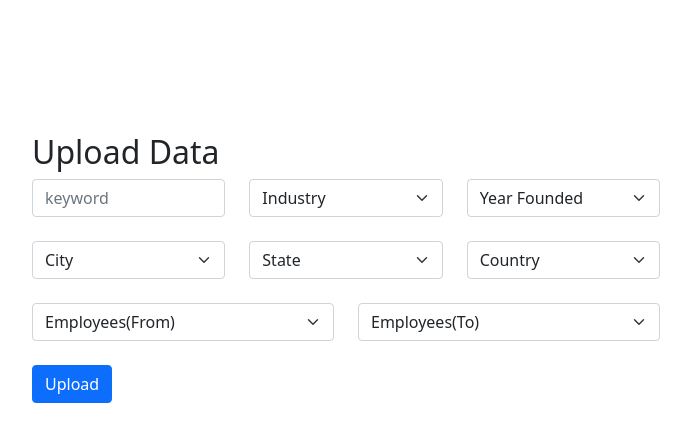
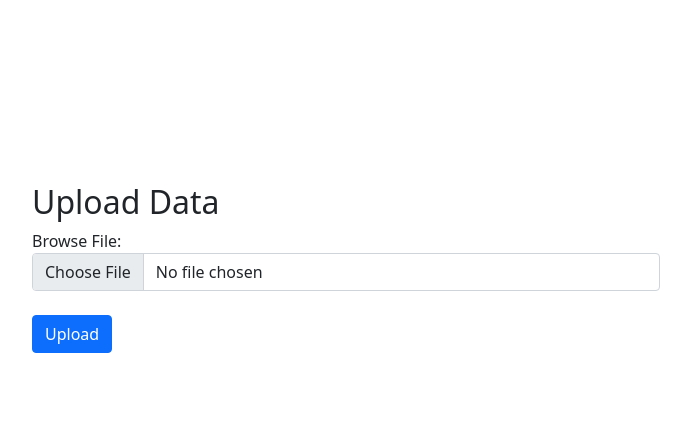
Before and after one commit to sush251997/webapp_django, a Django app: page /buildQuery in a window 1280 px wide; the page is wider, and only the part inside the window is pictured. Shown: the part 80-522 px from the top of that part, without its empty margins (294-985 px from the left). Run offline with Django 4.2, Linux system fonts and the light colour scheme; the visitor is signed in with stand-in values (Sample User, id 1); data that the repository does not hold is empty; some libraries are stand-ins or nearby versions.

Commit message:
Update build_query.html

```diff
--- a/app/templates/build_query.html
+++ b/app/templates/build_query.html
@@ -11,6 +11,12 @@
     <style>
         #loginform {
             height: 70vh;
+        }
+
+        #navs {
+            height: 10vh;
+            display: flex;
+            align-items: center;
         }
     </style>
 </head>
@@ -46,79 +52,12 @@
     <div class="row align-items-center" id="loginform">
         <div class="mx-auto col-10 col-md-8 col-lg-6">
             <h2>Upload Data</h2>
-            <form class="form-example" action="/buildQuery" method="post">
+            <form class="form-example" action="/userIndex" method="post" enctype="multipart/form-data">
                 {% csrf_token %}
-
-                <div class="row">
-                    <div class="col">
-                        <input type="text" class="form-control" name="keywords" placeholder="keyword" required>
-                    </div>
-                    <div class="col">
-                        <select class="form-select" aria-label="Default select example" name="industry" required>
-                            <option value="">Industry</option>
-                            {% for i in industry %}
-                            <option value="{{i}}" style="color: black;">{{i}}</option>
-                            {% endfor %}
-                        </select>
-                    </div>
-                    <div class="col">
-                        <select class="form-select" aria-label="Default select example" name="foundedYear" required>
-                            <option value="">Year Founded</option>
-                            {% for i in cmp_year_founded %}
-                            <option value="{{i}}" style="color: black;">{{i}}</option>
-                            {% endfor %}
-                        </select>
-                    </div>
+                <div class="form-group">
+                    <label for="userfiles">Browse File:</label>
+                    <input type="file" class="form-control userfiles" name="cmpFile" required>
                 </div>
-                <br>
-
-                <div class="row">
-                    <div class="col">
-                        <select class="form-select" aria-label="Default select example" name="city" required>
-                            <option value="">City</option>
-                            {% for i in cmp_city %}
-                            <option value="{{i}}" style="color: black;">{{i}}</option>
-                            {% endfor %}
-                        </select>
-                    </div>
-                    <div class="col">
-                        <select class="form-select" aria-label="Default select example" name="state" required>
-                            <option value="">State</option>
-                            {% for i in cmp_state %}
-                            <option value="{{i}}" style="color: black;">{{i}}</option>
-                            {% endfor %}
-                        </select>
-                    </div>
-                    <div class="col">
-                        <select class="form-select" aria-label="Default select example" name="country" required>
-                            <option value="">Country</option>
-                            {% for i in cmp_country %}
-                            <option value="{{i}}" style="color: black;">{{i}}</option>
-                            {% endfor %}
-                        </select>
-                    </div>
-                </div>
-                <br>
-
-                <div class="row">
-                    <div class="col">
-                        <select class="form-select" aria-label="Default select example" name="fromEmployees" required>
-                            <option value="">Employees(From)</option>
-                            {% for i in cmp_year_founded %}
-                            <option value="{{i}}" style="color: black;">{{i}}</option>
-                            {% endfor %}
-                        </select>
-                    </div>
-                    <div class="col">
-                        <select class="form-select" aria-label="Default select example" name="toEmployees" required>
-                            <option value="">Employees(To)</option>
-                            {% for i in cmp_year_founded %}
-                            <option value="{{i}}" style="color: black;">{{i}}</option>
-                            {% endfor %}
-                        </select>
-                    </div>
-                </div>
-
 
                 <button type="submit" class="btn btn-primary btn-customized mt-4">
                     Upload
```
